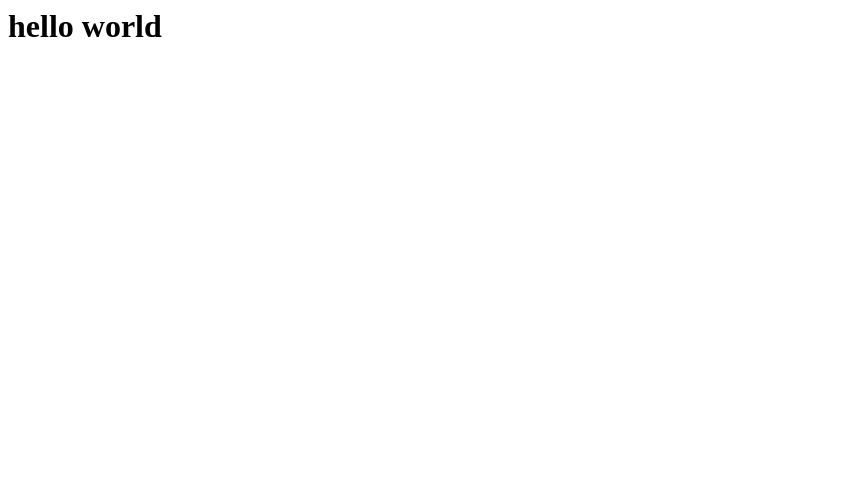
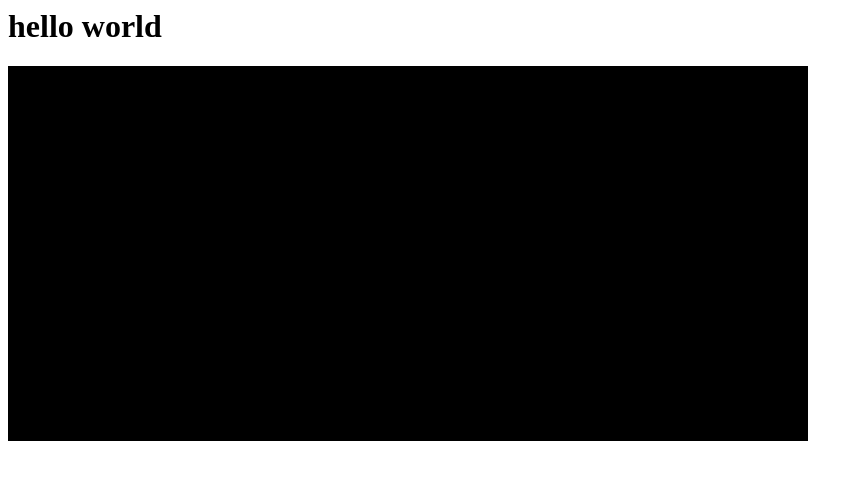
Before and after one commit to gusbeirne/wsRoguelike, a plain HTML site: page index.html in a window 1280 px wide. Shown: the whole page, without its empty margins (0-863 px from the left). Drawn offline with Linux system fonts and the light colour scheme.

Commit message:
implements a console dsiplay

```diff
--- /dev/null
+++ b/assets/game.js
@@ -0,0 +1,38 @@
+console.log("game.js loaded");
+
+window.onload = function(){
+  console.log("starting wsRoguelike - window loaded");
+  //Check if rot.js can work on this browser
+  if(!ROT.isSupported()){
+    alert("The rot.js library isn't supported by your browser.");
+  } else {
+    //Initialize the game
+    Game.init();
+
+    document.getElementById('wsRoguelike-main-display').appendChild(
+      Game.display.main.o.getContainer()
+    );
+
+  }
+};
+
+var Game = {
+
+  display: {
+    main: {
+      w: 80,
+      h: 24,
+      o: null
+    }
+  },
+
+  init: function(){
+    console.log("game init");
+    this.display.main.o = new ROT.Display(
+        {width: this.display.main.w,
+        hight: this.display.main.h}
+    );
+
+  }
+
+};
--- a/index.html
+++ b/index.html
@@ -3,9 +3,10 @@
     <meta charset="utf-8"/>
     <title> wsRoguelike</title>
     <script src="lib/rot.min.js" charset="utf-8"></script>
+    <script src="assets/game.js"></script>
   </head>
   <body>
     <h1>hello world</h1>
-    <div id="mh-main-display"></div>
+    <div id="wsRoguelike-main-display"></div>
   </body>
 </html>
```
